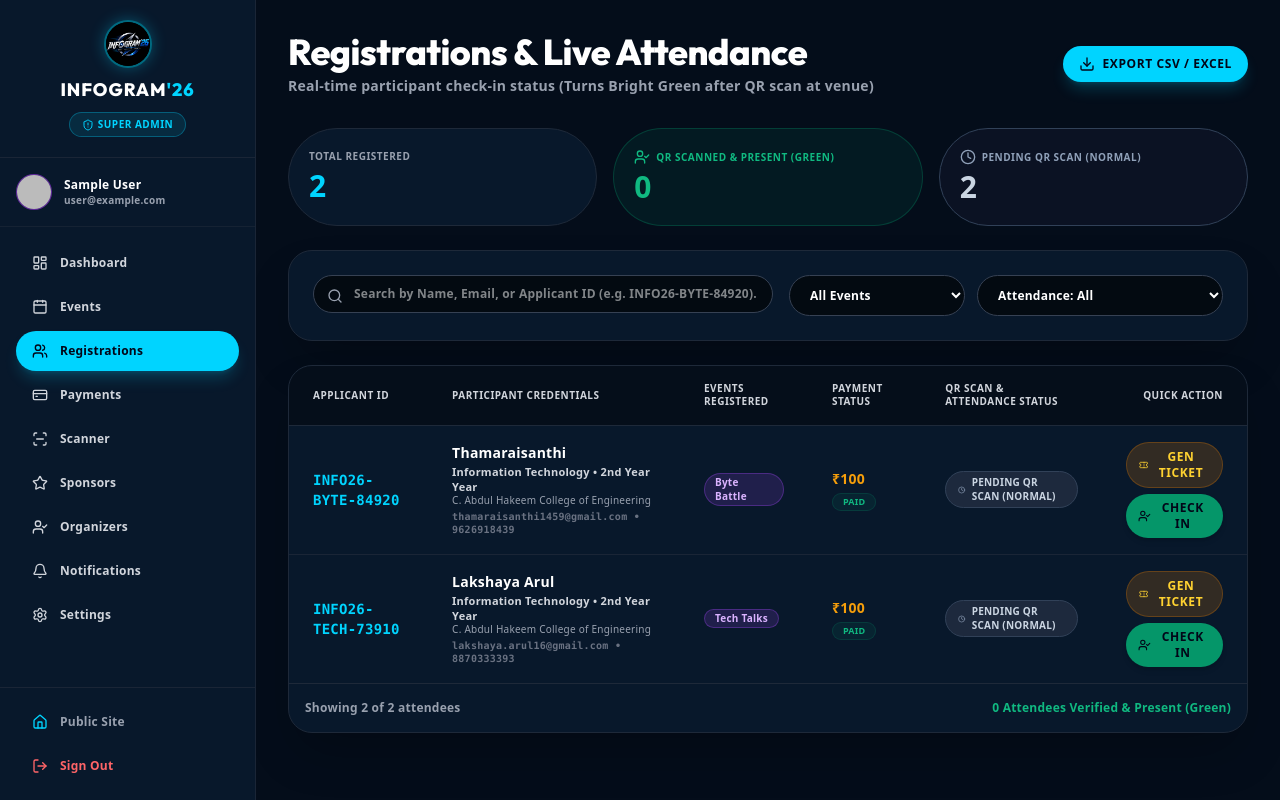
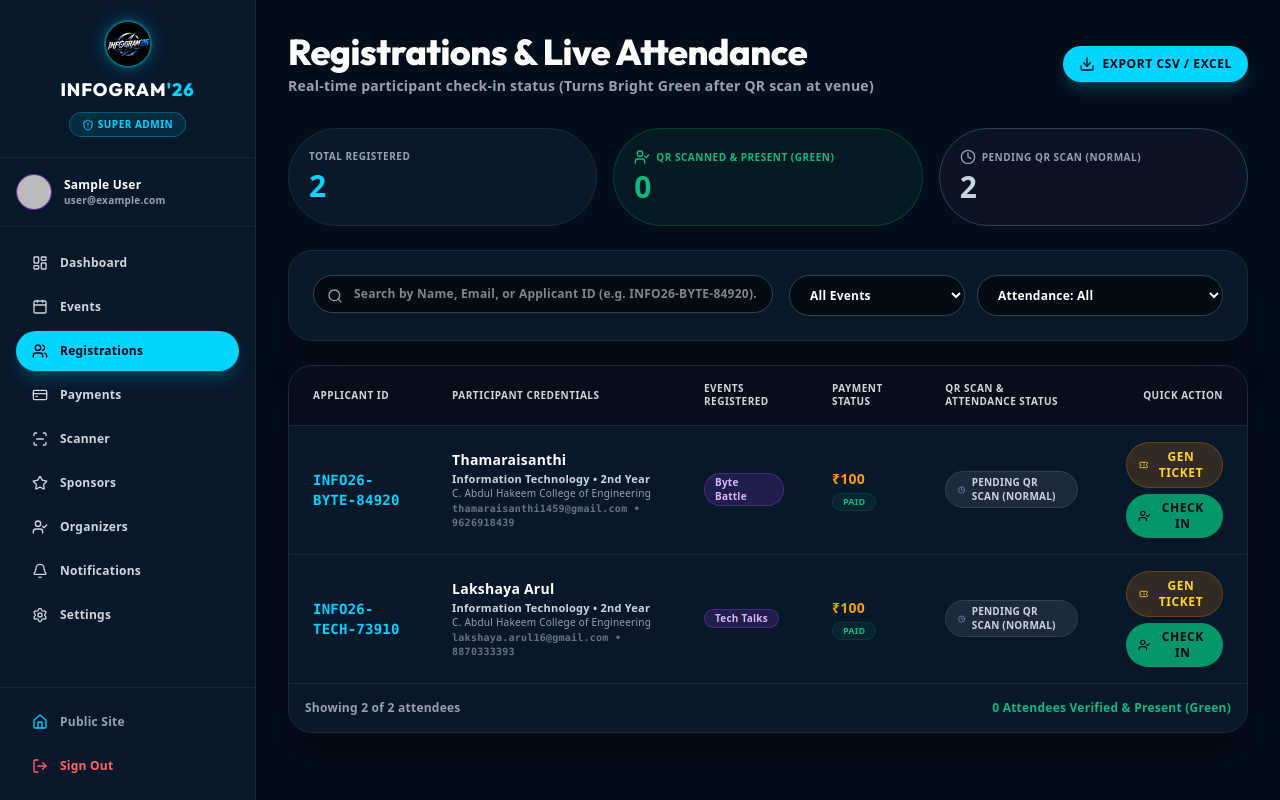
Before and after one commit to maithreyan12/INFOGRAM26, a Next.js app in the folder infogram26-app/: page /admin/registrations in a window 1280 px wide. Built offline with nearby package versions, Linux system fonts and the light colour scheme; no server answers; the database is empty; sample sign-in values are in the browser's storage.

Commit message:
Fix: Year string formatting clean-up to prevent duplicate 'Year Year' in admin and my-ticket, safe fallback in issue-ticket route

```diff
--- a/infogram26-app/src/app/admin/registrations/page.tsx
+++ b/infogram26-app/src/app/admin/registrations/page.tsx
@@ -467,7 +467,7 @@ export default function RegistrationsPage() {
                       <td className="px-6 py-4">
                         <div className="font-black text-white text-sm">{name}</div>
                         <div className="text-[11px] text-gray-300 font-semibold mt-0.5">
-                          {dept} • {year} Year
+                          {dept} {year ? `• ${year.includes('Year') ? year : `${year} Year`}` : ''}
                         </div>
                         <div className="text-[10px] text-gray-400 font-medium">{college}</div>
                         <div className="text-[10px] text-gray-500 font-mono mt-0.5">
--- a/infogram26-app/src/app/api/admin/issue-ticket/route.ts
+++ b/infogram26-app/src/app/api/admin/issue-ticket/route.ts
@@ -90,7 +90,7 @@ export async function POST(req: Request) {
         ticketNumber,
         applicantId: appCode,
         registrationId: regId,
-        studentName: name,
+        studentName: name || 'Participant',
         email: email || '',
         phone: phone || '',
         college: college || 'Vellore Institute of Technology',
--- a/infogram26-app/src/app/my-ticket/page.tsx
+++ b/infogram26-app/src/app/my-ticket/page.tsx
@@ -243,7 +243,7 @@ export default function MyTicketPage() {
                           {ticket.studentName || ticket.name}
                         </div>
                         <div className={`text-xs font-bold ${isDark ? 'text-slate-300' : 'text-slate-700'}`}>
-                          {ticket.department} • {ticket.year} Year
+                          {ticket.department} {ticket.year ? `• ${ticket.year.includes('Year') ? ticket.year : `${ticket.year} Year`}` : ''}
                         </div>
                         <div className={`text-xs font-semibold ${isDark ? 'text-slate-400' : 'text-slate-500'}`}>{ticket.college}</div>
                       </div>
```
